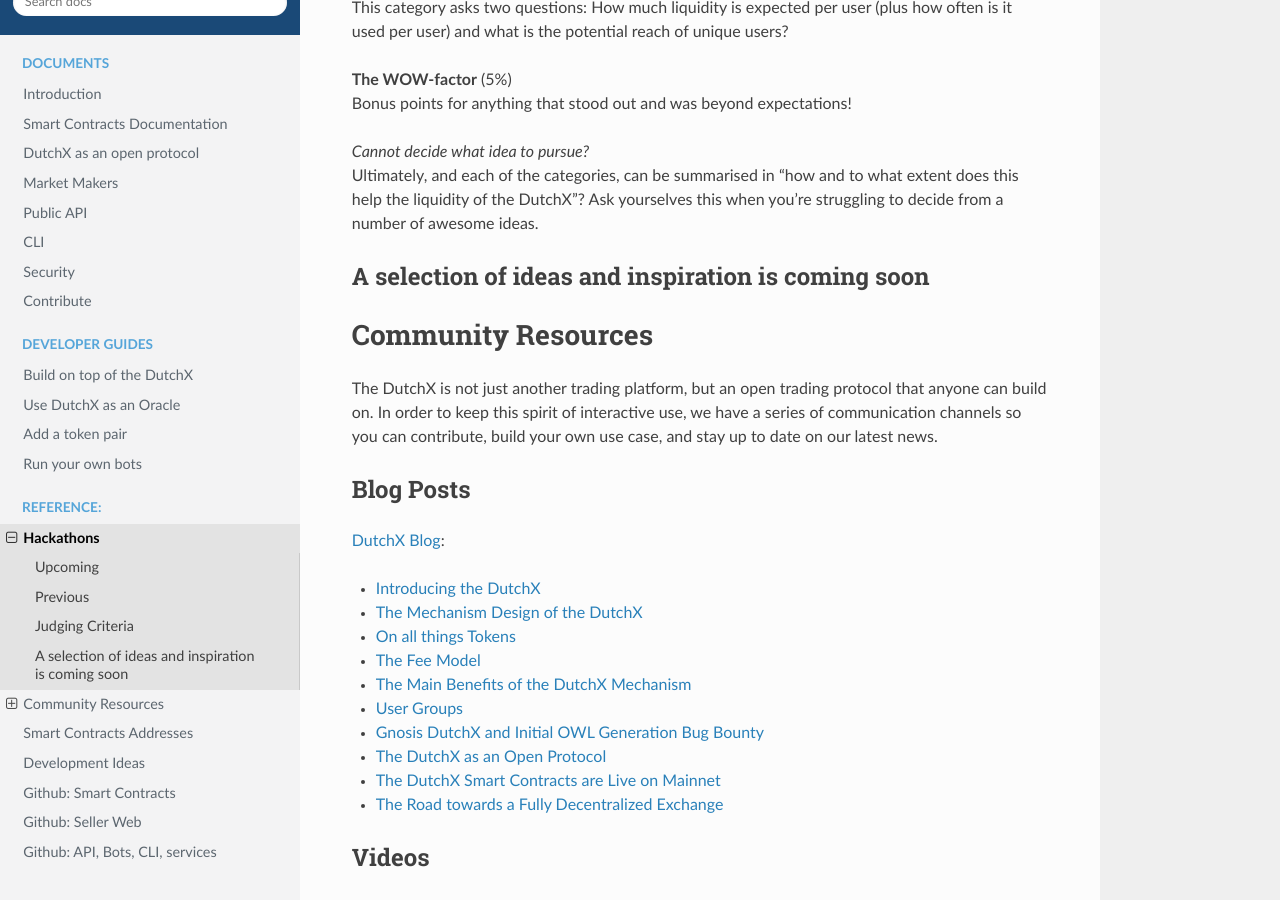
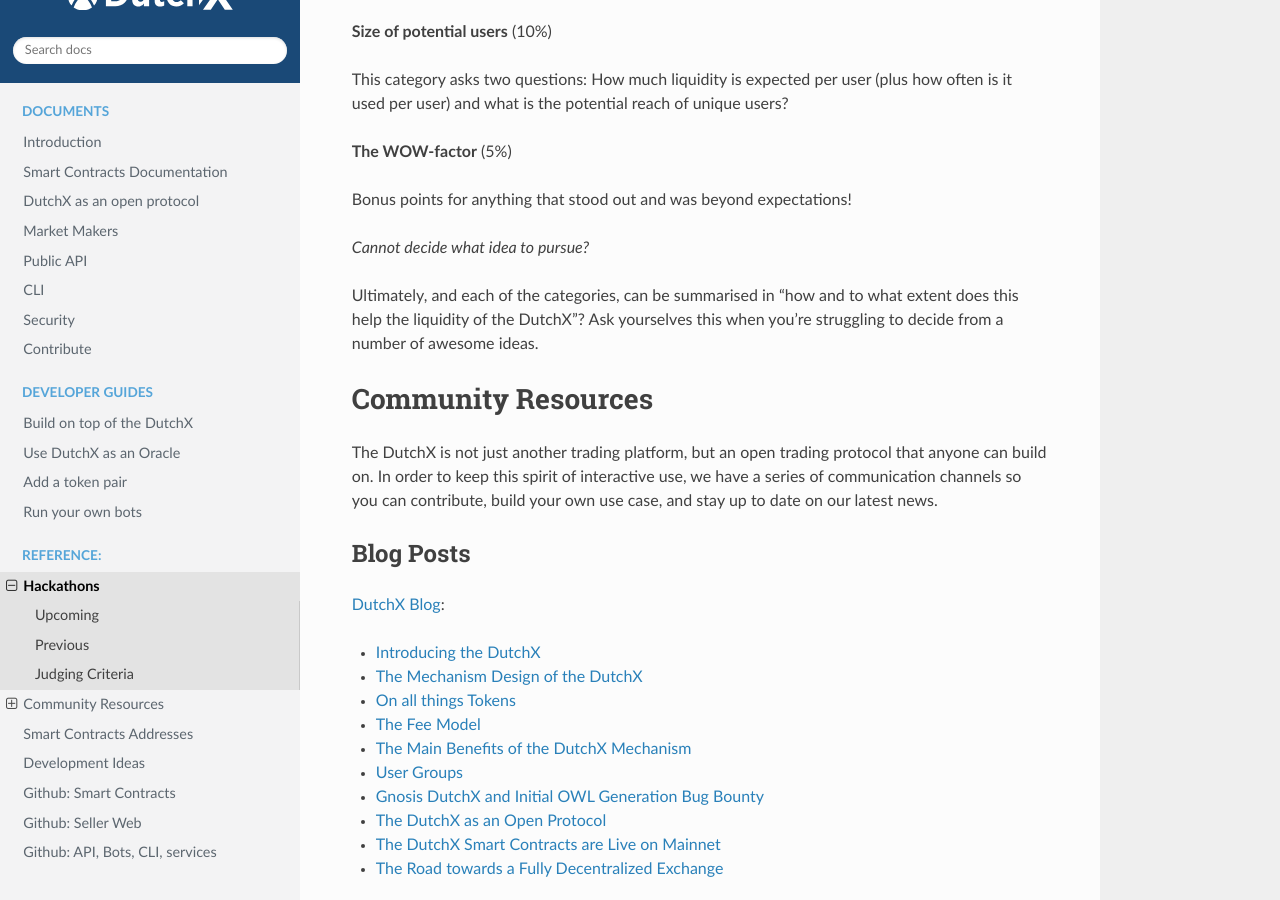
Before and after one commit to gnosis/dx-docs, a Sphinx documentation site: the page built from source/community-resources.md, in a window 1280 px wide and 900 px high, scrolled down 908 px. Built offline with Sphinx 7.4.7 and the Read the Docs theme 2.0.0, drawn with Linux system fonts in a browser that asks for light colours.

Commit message:
Update community-resources.md

```diff
--- a/source/community-resources.md
+++ b/source/community-resources.md
@@ -15,21 +15,24 @@
 In this categories factors such as use and relevancy will weigh in. Does the idea make sense and is it relevant to the DutchX? Further considerations include whether the idea fits with the DutchX "values" (e.g. fair and decentralized) and some points will go towards originality.
 
 **Technical difficulty** (35%)
+
 This is straight forward: In this category all things "technical" will be considered, such as: level of complexity, how was it implemented and documented; how well is the code written, is the code bug-free and does it go beyond the SDK and documentation that is already provided for you?
 
 **Usability for others** (30%)
+
 This category can be either considered for usability fostering further technical integration or in case you are targeting end-users, for those. Hence, the category includes anything ranging from ease of use, design, intended behaviour, parameterization, re-usability of the code etc.
 
 **Size of potential users** (10%)
+
 This category asks two questions: How much liquidity is expected per user (plus how often is it used per user) and what is the potential reach of unique users?
 
 **The WOW-factor** (5%)
+
 Bonus points for anything that stood out and was beyond expectations!
 
 *Cannot decide what idea to pursue?*
+
 Ultimately, and each of the categories, can be summarised in "how and to what extent does this help the liquidity of the DutchX"? Ask yourselves this when you're struggling to decide from a number of awesome ideas.
-
-## A selection of ideas and inspiration is coming soon
 
 # Community Resources
 
```
